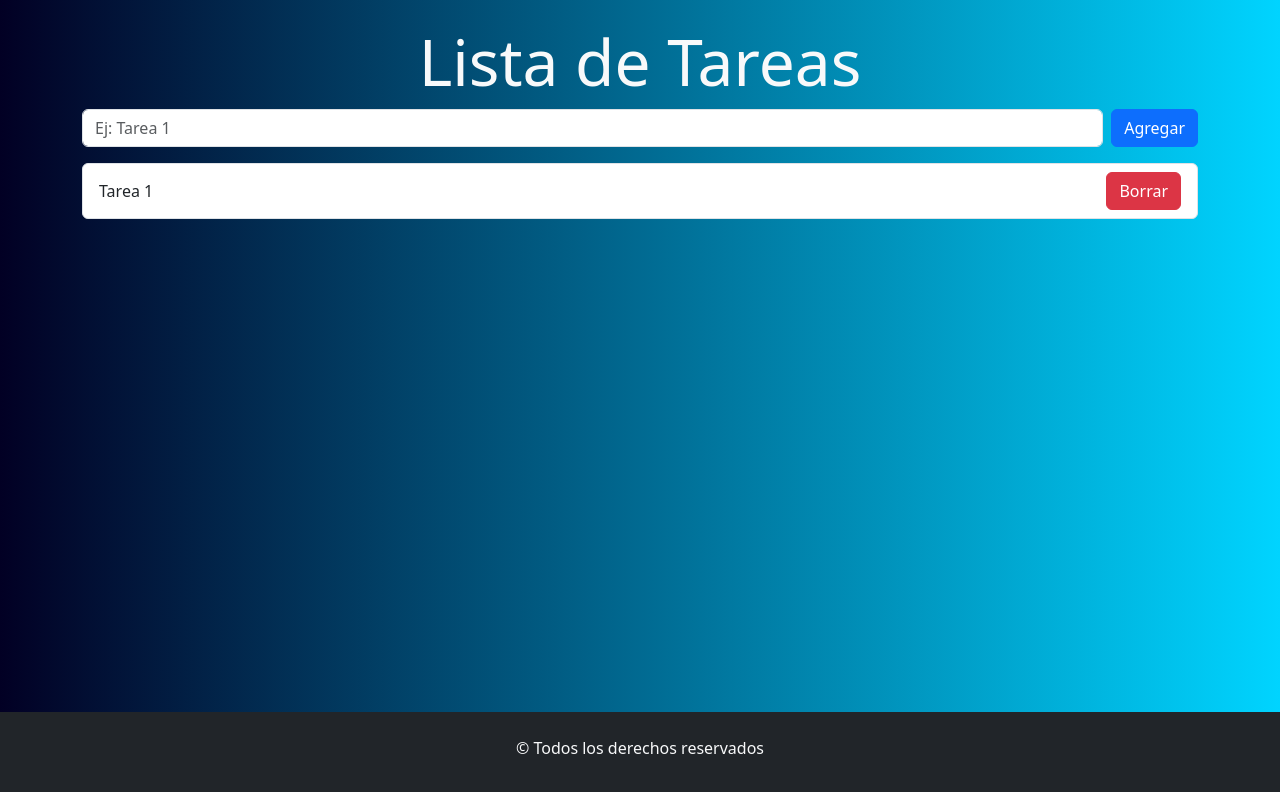
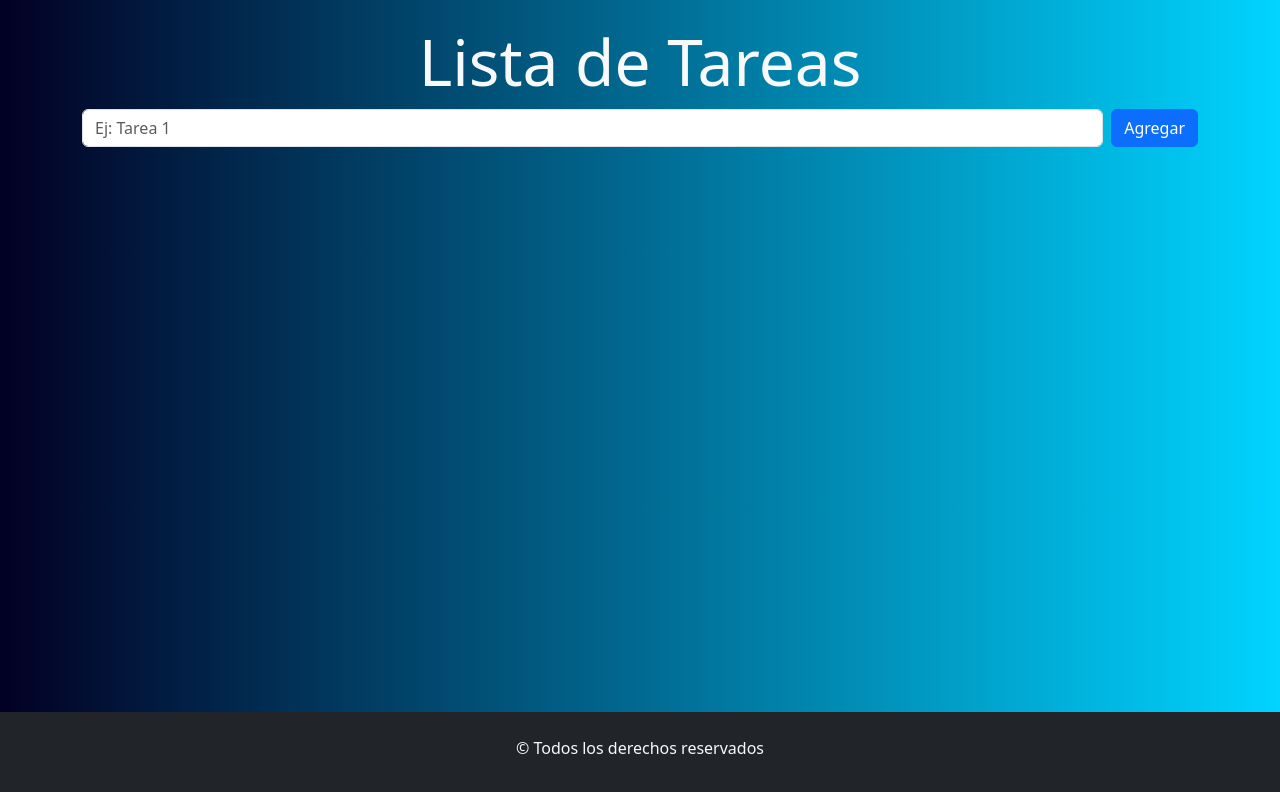
Before and after one commit to Agustin030s/listaTareasAPI, a React (Vite) app: page / in a window 1280 px wide. Shown: the top 792 px of the page. Built offline with nearby package versions, Linux system fonts and the light colour scheme.

Commit message:
agregamos la logica para agregar las cards cuando se agrega una tarea

```diff
--- a/src/Components/FormularioTarea.jsx
+++ b/src/Components/FormularioTarea.jsx
@@ -32,7 +32,7 @@
           <Button type="submit">Agregar</Button>
         </Form.Group>
       </Form>
-      <ListaTareas></ListaTareas>
+      <ListaTareas listaTareas={listaTareas}></ListaTareas>
     </section>
   );
 };
--- a/src/Components/ItemTarea.jsx
+++ b/src/Components/ItemTarea.jsx
@@ -1,9 +1,9 @@
 import { Button, ListGroup } from "react-bootstrap";
 
-const ItemTarea = () => {
+const ItemTarea = ({tarea}) => {
   return (
     <ListGroup.Item className="d-flex justify-content-between align-items-center">
-      Tarea 1 <Button variant="danger">Borrar</Button>
+      {tarea} <Button variant="danger">Borrar</Button>
     </ListGroup.Item>
   );
 };
--- a/src/Components/ListaTareas.jsx
+++ b/src/Components/ListaTareas.jsx
@@ -1,10 +1,12 @@
 import { ListGroup } from "react-bootstrap";
 import ItemTarea from "./ItemTarea";
 
-const ListaTareas = () => {
+const ListaTareas = ({ listaTareas }) => {
   return (
     <ListGroup>
-        <ItemTarea></ItemTarea>
+      {listaTareas.map((tarea, index) => (
+        <ItemTarea key={index} tarea={tarea}></ItemTarea>
+      ))}
     </ListGroup>
   );
 };
```
